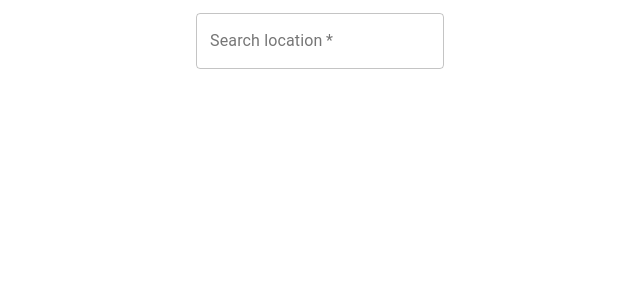
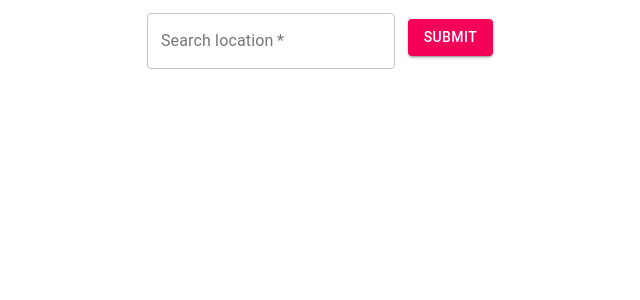
Before and after one commit to CalebBap/weather-app, a React (Create React App) app: page / in a window 1280 px wide. Shown: the top 300 px of the page, without its empty margins (320-960 px from the left). Built offline with nearby package versions, Linux system fonts and the light colour scheme.

Commit message:
Adds submit button for location search query

```diff
--- a/src/App.tsx
+++ b/src/App.tsx
@@ -3,6 +3,7 @@ import './App.css';
 import SearchBar from './Components/SearchBar/LocationSearchBar';
 
 function App() {
+
   function SetUserInput(a: string) {
     "";
   }
--- a/src/Components/SearchBar/LocationSearchBar.css
+++ b/src/Components/SearchBar/LocationSearchBar.css
@@ -1,3 +1,8 @@
 .SearchBarContainer{
     margin-top: 1%;
 }
+
+#queryBttn{
+    margin-left: 1%;
+    margin-top: 0.5%;
+}
--- a/src/Components/SearchBar/LocationSearchBar.tsx
+++ b/src/Components/SearchBar/LocationSearchBar.tsx
@@ -1,5 +1,5 @@
-import React from 'react';
-import { TextField } from '@material-ui/core';
+import React, { useState } from 'react';
+import { Button, TextField } from '@material-ui/core';
 import './LocationSearchBar.css';
 
 interface ISearchBarProps{
@@ -8,6 +8,23 @@ interface ISearchBarProps{
 
 function LocationSearchBar(props: ISearchBarProps){
 
+    const [SearchQuery, setSearchQuery] = useState<string | null>("");
+
+    const handleSearchQueryChange = (s: string | null) => {
+        setSearchQuery(s);
+    }
+
+    const [HasFocus, setHasFocus] = useState<boolean>(false);
+
+    const handleQuery = () => {
+        if(SearchQuery?.length !== 0 && SearchQuery !== null && SearchQuery !== "") {
+            let UserInput: string =  SearchQuery;
+            props.SetUserInput(UserInput);
+        }else{
+            setHasFocus(true);
+        }
+    }
+
     return(
         <div className="SearchBarContainer">
             <TextField
@@ -15,7 +32,19 @@ function LocationSearchBar(props: ISearchBarProps){
                 id="locationSearchBar"
                 label="Search location"
                 variant="outlined"
+                error={HasFocus && SearchQuery === ""}  // red outline when TextField is in focus and empty
+                onClick={() => setHasFocus(true)}
+                value={SearchQuery}
+                onChange={e => handleSearchQueryChange(e.target.value)}
             />
+
+            <Button
+                id="queryBttn"
+                variant="contained"
+                color="secondary"
+                onClick={handleQuery}>
+                    Submit
+             </Button>
         </div>
     );
 }
```
